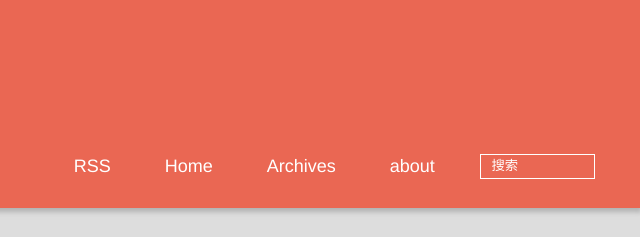
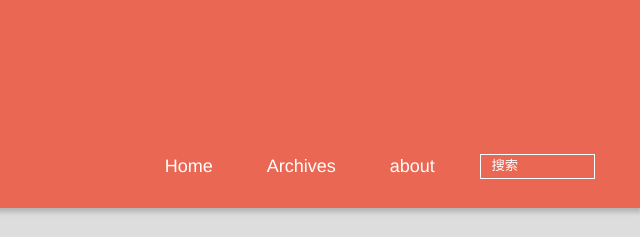
Before and after one commit to jingjingshi/jingjingshi.github.io, a plain HTML site: page 2017/02/15/hello-world/index.html in a window 1280 px wide. Shown: the top 237 px of the page, 640-1280 px from the left. Drawn offline with Linux system fonts and the light colour scheme; files whose address does not match are found by name.

Commit message:
Site updated: 2017-02-28 22:41:04

```diff
--- a/2017/02/15/hello-world/index.html
+++ b/2017/02/15/hello-world/index.html
@@ -42,7 +42,6 @@
 			</a></div>
 			<nav class="animated">
 				<ul>
-				<li> <a href="/atom.xml">RSS</a> </li>
 
 						<li><a href="/">Home</a></li>
 
```
Also changed, not shown: 2017/02/18/git与github/index.html (+0 -1 lines), archives/2017/02/index.html (+0 -1 lines), archives/2017/index.html (+0 -1 lines), archives/index.html (+0 -1 lines), index.html (+0 -1 lines).
